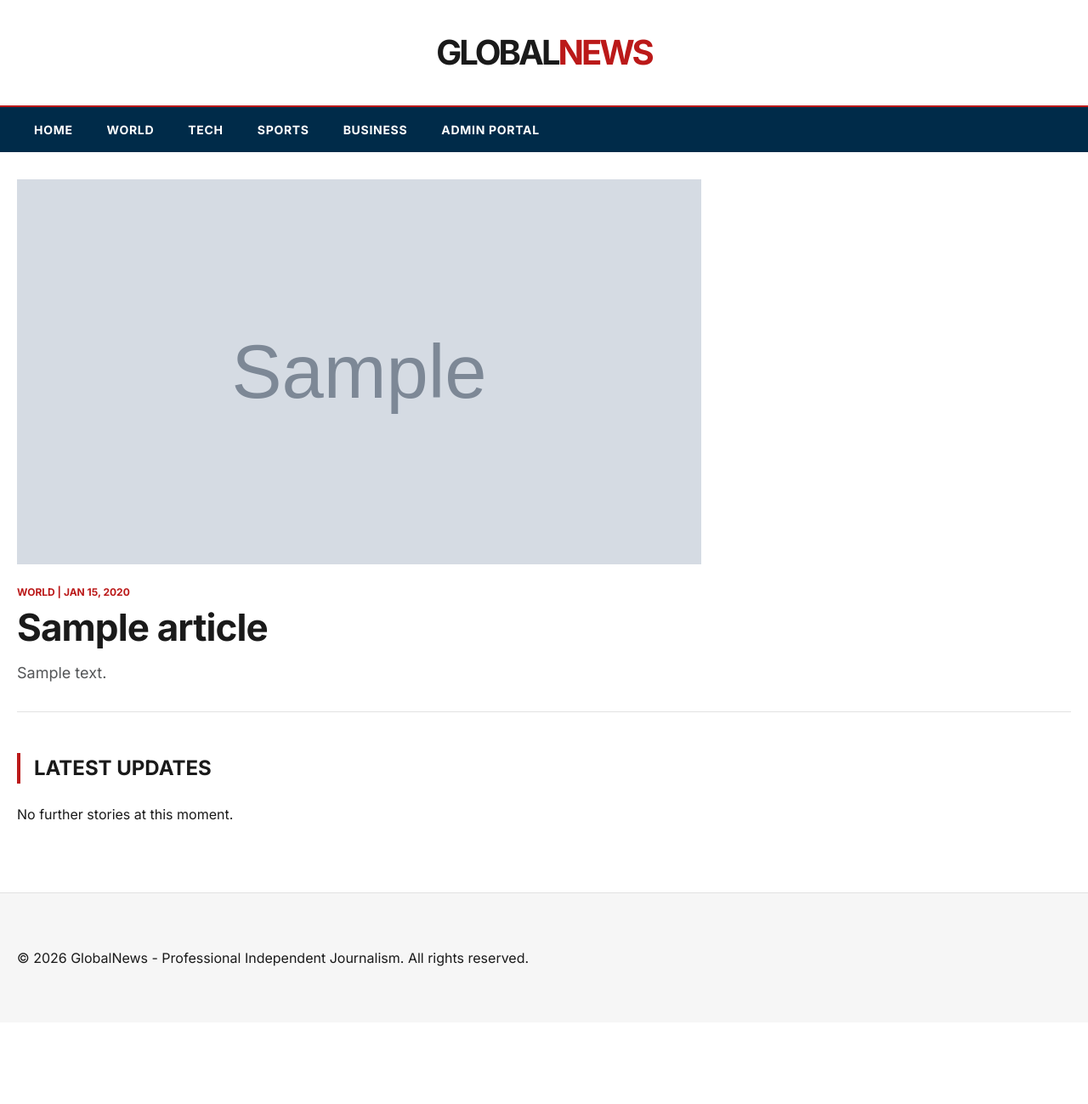
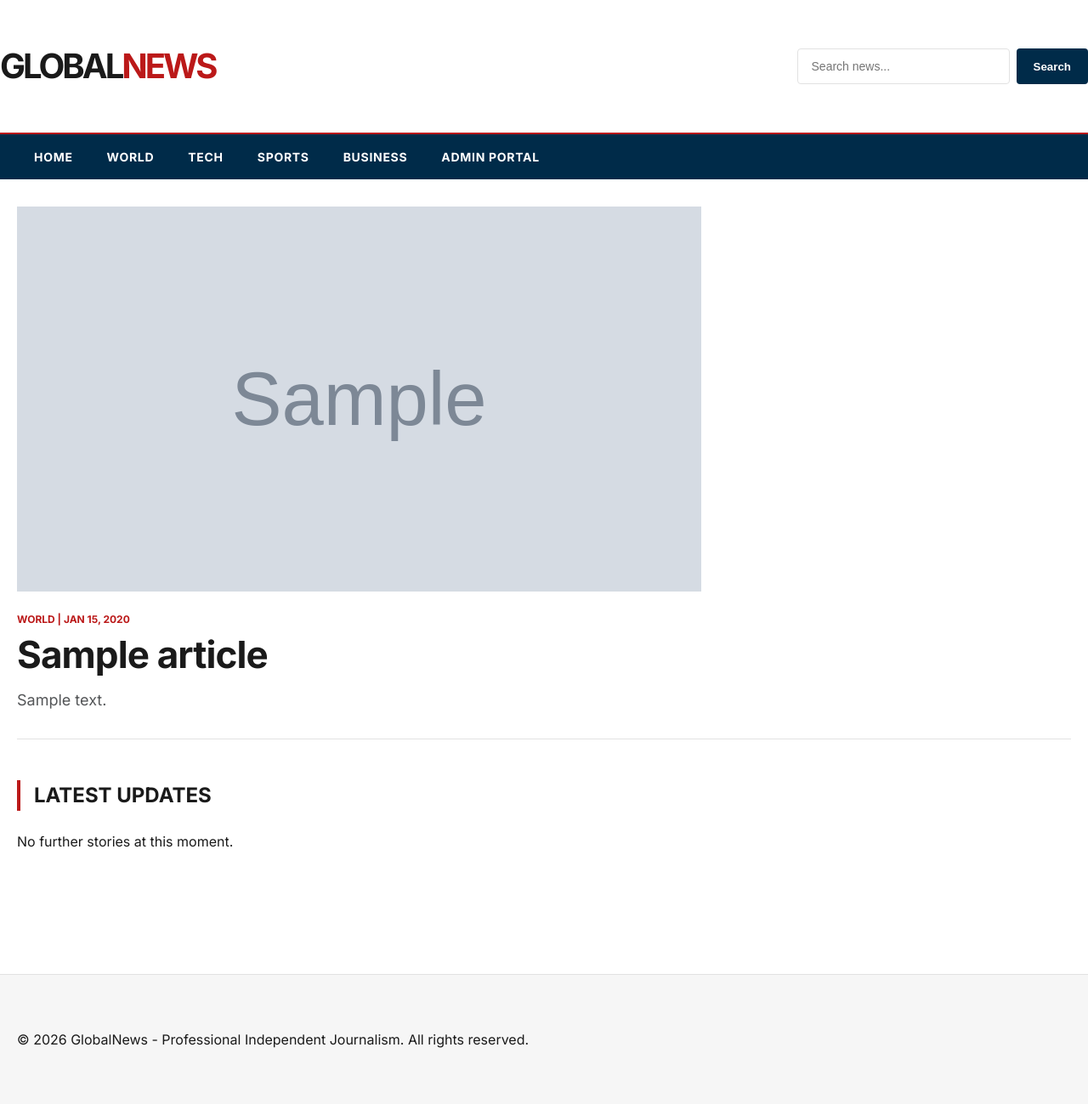
Before and after one commit to AsbinGhimire/news-sphere, a Django app: page / in a window 1280 px wide. Shown: the whole page at 85% size. Before the commit the page ends 1137 px from the top, so only its background shows below. Run offline with Django 5.2, Linux system fonts and the light colour scheme; tables that the repository leaves empty hold one stand-in row (values such as "Sample post"); grey boxes marked "Sample" are stand-in pictures.

Commit message:
Advanced Discovery: Implement Global Search, Pagination, and Class-Based Views

```diff
--- a/news/urls.py
+++ b/news/urls.py
@@ -2,7 +2,8 @@ from django.urls import path
 from . import views
 
 urlpatterns = [
-    path('', views.index, name='index'),
-    path('article/<int:pk>/', views.article_detail, name='article_detail'),
-    path('category/<str:category_name>/', views.category_view, name='category_view'),
+    path('', views.HomeView.as_view(), name='index'),
+    path('article/<int:pk>/', views.ArticleDetailView.as_view(), name='article_detail'),
+    path('category/<str:category_name>/', views.CategoryListView.as_view(), name='category_view'),
+    path('search/', views.ArticleSearchView.as_view(), name='search_view'),
 ]
--- a/news/views.py
+++ b/news/views.py
@@ -1,24 +1,65 @@
 from django.shortcuts import render, get_object_or_404
 from .models import Article
 
-def index(request):
-    all_articles = Article.objects.filter(published_at__isnull=False).order_by('-published_at')
-    featured_article = all_articles.first()
-    latest_articles = all_articles[1:11]  # Next 10 articles
-    categories = Article.CATEGORY_CHOICES
-    return render(request, 'news/index.html', {
-        'featured_article': featured_article,
-        'latest_articles': latest_articles,
-        'categories': categories
-    })
+from django.views.generic import ListView, DetailView
+from django.db.models import Q
+from .models import Article
 
-def article_detail(request, pk):
-    article = get_object_or_404(Article, pk=pk)
-    return render(request, 'news/article_detail.html', {'article': article})
+class HomeView(ListView):
+    model = Article
+    template_name = 'news/index.html'
+    context_object_name = 'latest_articles'
+    paginate_by = 6
 
-def category_view(request, category_name):
-    articles = Article.objects.filter(category=category_name).order_by('-published_at')
-    return render(request, 'news/category.html', {
-        'articles': articles,
-        'category_name': category_name
-    })
+    def get_queryset(self):
+        return Article.objects.filter(published_at__isnull=False).order_by('-published_at')
+
+    def get_context_data(self, **kwargs):
+        context = super().get_context_data(**kwargs)
+        all_articles = self.get_queryset()
+        context['featured_article'] = all_articles.first()
+        # Ensure latest_articles in the context starts from the 2nd article
+        context['latest_articles'] = all_articles[1:]
+        context['categories'] = Article.CATEGORY_CHOICES
+        return context
+
+class ArticleDetailView(DetailView):
+    model = Article
+    template_name = 'news/article_detail.html'
+    context_object_name = 'article'
+
+class CategoryListView(ListView):
+    model = Article
+    template_name = 'news/category.html'
+    context_object_name = 'articles'
+    paginate_by = 6
+
+    def get_queryset(self):
+        self.category_name = self.kwargs['category_name']
+        return Article.objects.filter(category=self.category_name).order_by('-published_at')
+
+    def get_context_data(self, **kwargs):
+        context = super().get_context_data(**kwargs)
+        context['category_name'] = self.category_name
+        return context
+
+class ArticleSearchView(ListView):
+    model = Article
+    template_name = 'news/category.html'  # Reusing category grid layout
+    context_object_name = 'articles'
+    paginate_by = 6
+
+    def get_queryset(self):
+        query = self.request.GET.get('q')
+        if query:
+            return Article.objects.filter(
+                Q(title__icontains=query) |
+                Q(description__icontains=query) |
+                Q(content__icontains=query)
+            ).order_by('-published_at')
+        return Article.objects.none()
+
+    def get_context_data(self, **kwargs):
+        context = super().get_context_data(**kwargs)
+        context['category_name'] = f"Search Results for '{self.request.GET.get('q', '')}'"
+        return context
--- a/static/css/style.css
+++ b/static/css/style.css
@@ -39,9 +39,38 @@ body {
 
 .header-main .container {
     display: flex;
-    justify-content: center;
+    justify-content: space-between;
     align-items: center;
     position: relative;
+    padding: 1rem 0;
+}
+
+.search-form {
+    display: flex;
+    gap: 0.5rem;
+}
+
+.search-form input {
+    padding: 0.75rem 1rem;
+    border: 1px solid var(--border);
+    border-radius: 4px;
+    font-size: 0.875rem;
+    width: 250px;
+}
+
+.search-form button {
+    padding: 0.75rem 1.25rem;
+    background: var(--navy);
+    color: white;
+    border: none;
+    border-radius: 4px;
+    cursor: pointer;
+    font-weight: 700;
+    transition: background 0.2s;
+}
+
+.search-form button:hover {
+    background: var(--primary);
 }
 
 .logo {
@@ -279,11 +308,33 @@ footer {
     margin-top: 5rem;
 }
 
-@media (max-width: 900px) {
-    .hero-grid {
-        grid-template-columns: 1fr;
-    }
-    .logo {
-        font-size: 2rem;
-    }
+/* Pagination */
+.pagination {
+    display: flex;
+    justify-content: center;
+    gap: 0.5rem;
+    margin-top: 3rem;
+    margin-bottom: 5rem;
 }
+
+.pagination a, .pagination span {
+    display: block;
+    padding: 0.5rem 1rem;
+    border: 1px solid var(--border);
+    text-decoration: none;
+    color: var(--text);
+    font-weight: 700;
+    transition: all 0.2s;
+}
+
+.pagination a:hover {
+    background: var(--navy);
+    color: white;
+    border-color: var(--navy);
+}
+
+.pagination .current {
+    background: var(--primary);
+    color: white;
+    border-color: var(--primary);
+}
--- a/templates/base.html
+++ b/templates/base.html
@@ -11,8 +11,16 @@
 </head>
 <body>
     <header class="header-main">
-        <div class="container">
-            <a href="/" class="logo">Global<span>News</span></a>
+        <div class="container header-content">
+            <div class="header-left">
+                <a href="/" class="logo">Global<span>News</span></a>
+            </div>
+            <div class="header-right">
+                <form action="{% url 'search_view' %}" method="get" class="search-form">
+                    <input type="text" name="q" placeholder="Search news..." aria-label="Search" required>
+                    <button type="submit">Search</button>
+                </form>
+            </div>
         </div>
     </header>
 
--- a/templates/news/category.html
+++ b/templates/news/category.html
@@ -23,5 +23,7 @@
         <div class="placeholder">No stories in this category yet.</div>
         {% endfor %}
     </div>
+
+    {% include "news/pagination.html" %}
 </section>
 {% endblock %}
--- a/templates/news/index.html
+++ b/templates/news/index.html
@@ -46,5 +46,7 @@
         <div class="placeholder">No further stories at this moment.</div>
         {% endfor %}
     </div>
+
+    {% include "news/pagination.html" %}
 </section>
 {% endblock %}
--- /dev/null
+++ b/templates/news/pagination.html
@@ -0,0 +1,21 @@
+<div class="pagination">
+    {% if is_paginated %}
+        {% if page_obj.has_previous %}
+            <a href="?page=1{% if request.GET.q %}&q={{ request.GET.q }}{% endif %}">&laquo; First</a>
+            <a href="?page={{ page_obj.previous_page_number }}{% if request.GET.q %}&q={{ request.GET.q }}{% endif %}">Previous</a>
+        {% endif %}
+
+        {% for num in page_obj.paginator.page_range %}
+            {% if page_obj.number == num %}
+                <span class="current">{{ num }}</span>
+            {% elif num > page_obj.number|add:'-3' and num < page_obj.number|add:'3' %}
+                <a href="?page={{ num }}{% if request.GET.q %}&q={{ request.GET.q }}{% endif %}">{{ num }}</a>
+            {% endif %}
+        {% endfor %}
+
+        {% if page_obj.has_next %}
+            <a href="?page={{ page_obj.next_page_number }}{% if request.GET.q %}&q={{ request.GET.q }}{% endif %}">Next</a>
+            <a href="?page={{ page_obj.paginator.num_pages }}{% if request.GET.q %}&q={{ request.GET.q }}{% endif %}">Last &raquo;</a>
+        {% endif %}
+    {% endif %}
+</div>
```
